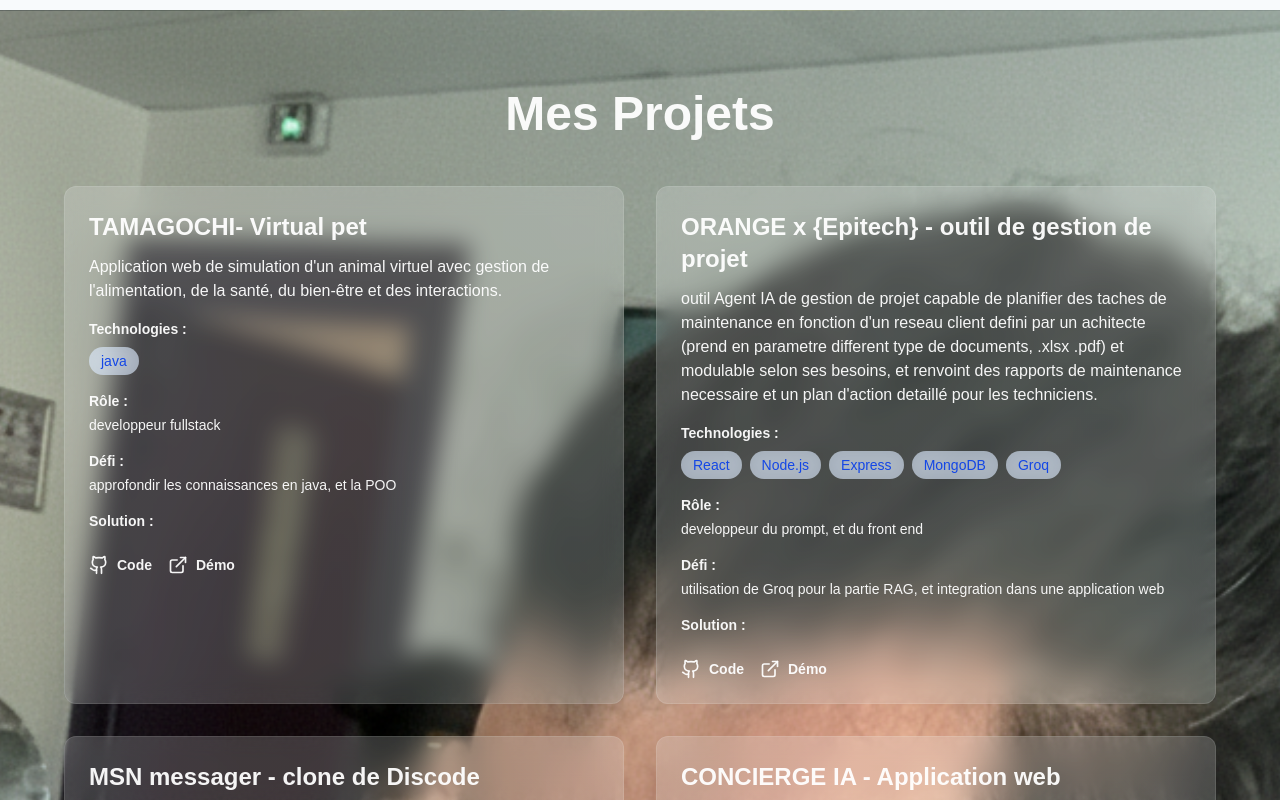
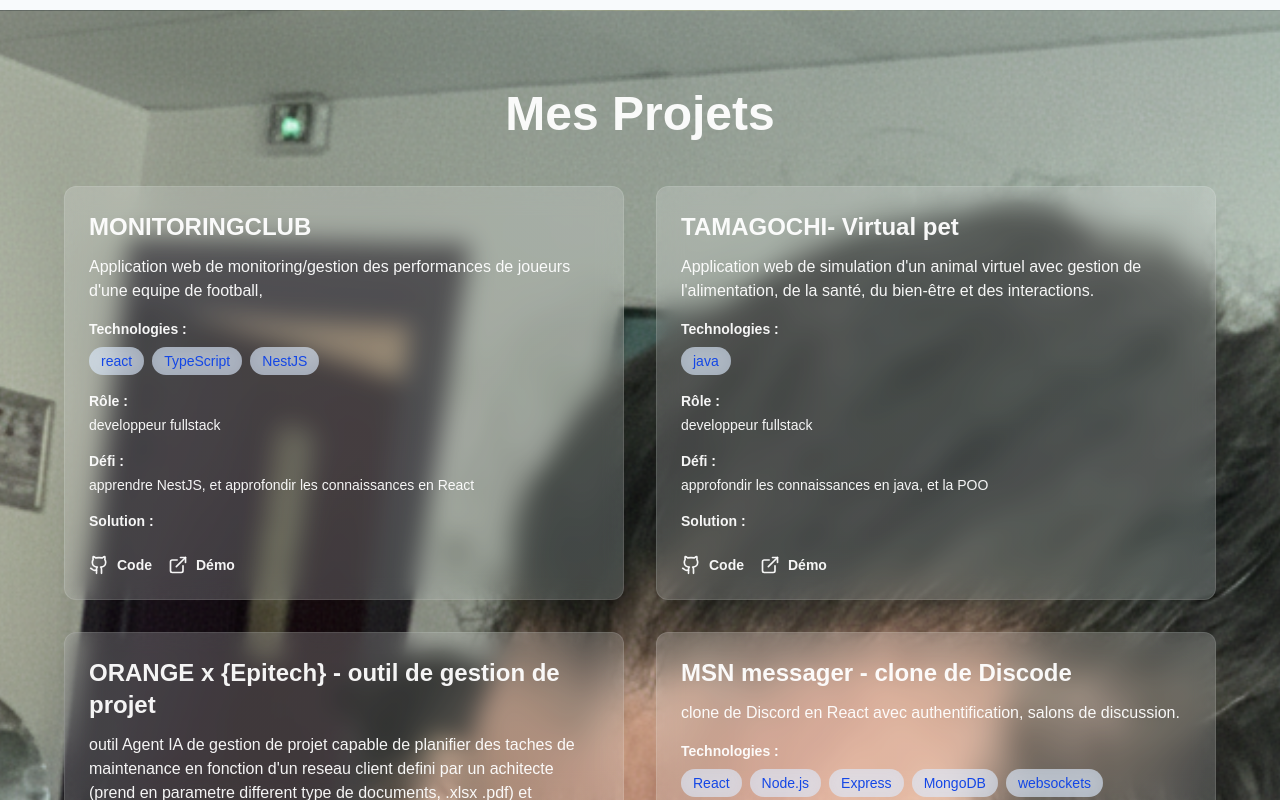
Before and after one commit to NCamu/portfolio-bata, a Next.js app: page / in a window 1280 px wide. Shown: the part 670-1470 px from the top of the page. Built offline with nearby package versions, Linux system fonts and the light colour scheme.

Commit message:
monitoringClub

```diff
--- a/app/components/cardProject.jsx
+++ b/app/components/cardProject.jsx
@@ -15,6 +15,19 @@ import {
 
 const CardProject = () => {
   const projects = [
+    // MONITORINGCLUB
+    {
+      title: "MONITORINGCLUB",
+      description:
+        "Application web de monitoring/gestion des performances de joueurs d'une equipe de football, ",
+      tech: ["react", "TypeScript", "NestJS"],
+      role: "developpeur fullstack",
+      challenge: "apprendre NestJS, et approfondir les connaissances en React",
+      solution: " ",
+      github: "https://github.com/NCamu/monitoringClub",
+      demo: "#",
+    },
+    // TAMAGOCHI
     {
       title: "TAMAGOCHI- Virtual pet",
       description:
```
Also changed, not shown: 1 other file (tests, documents, lock files or other folders).
